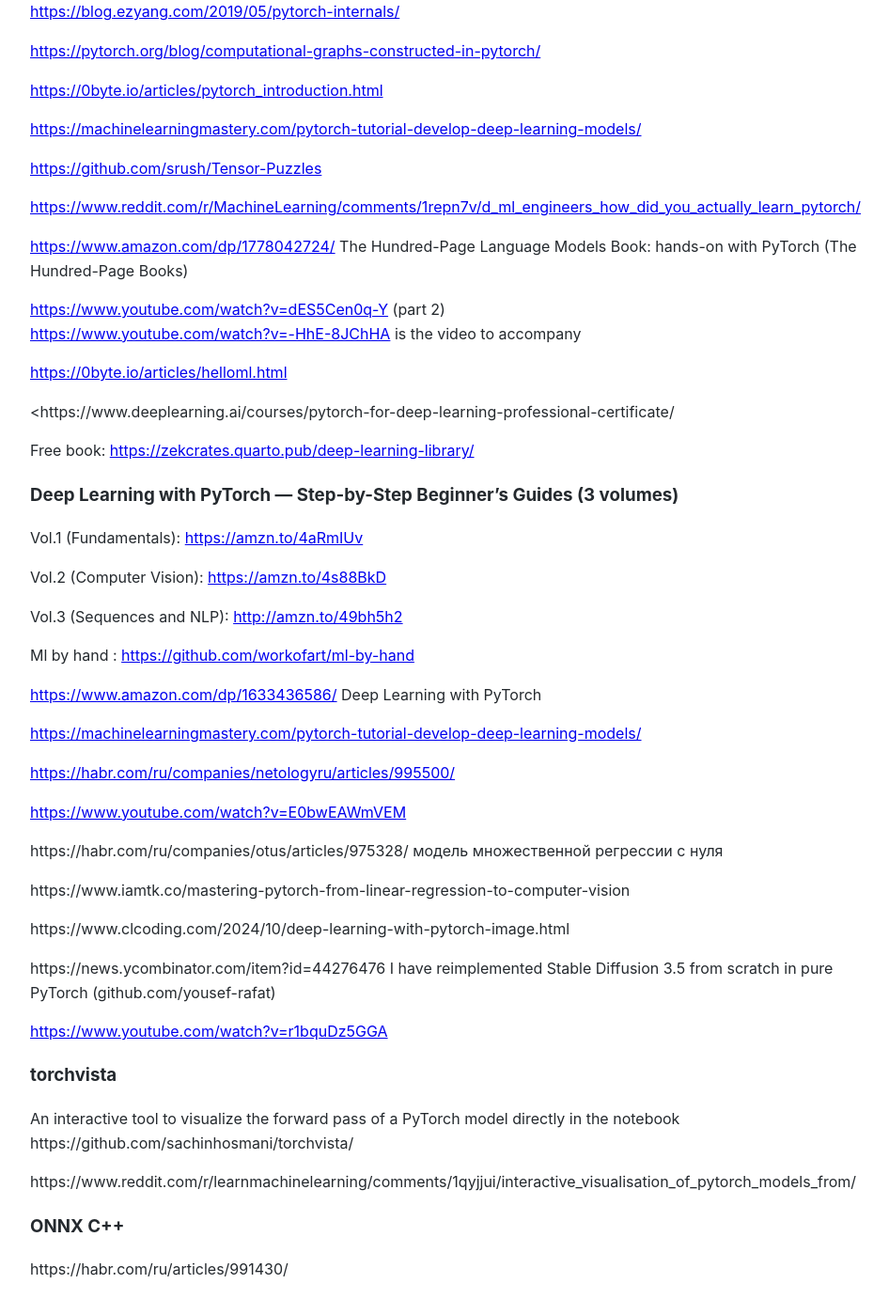
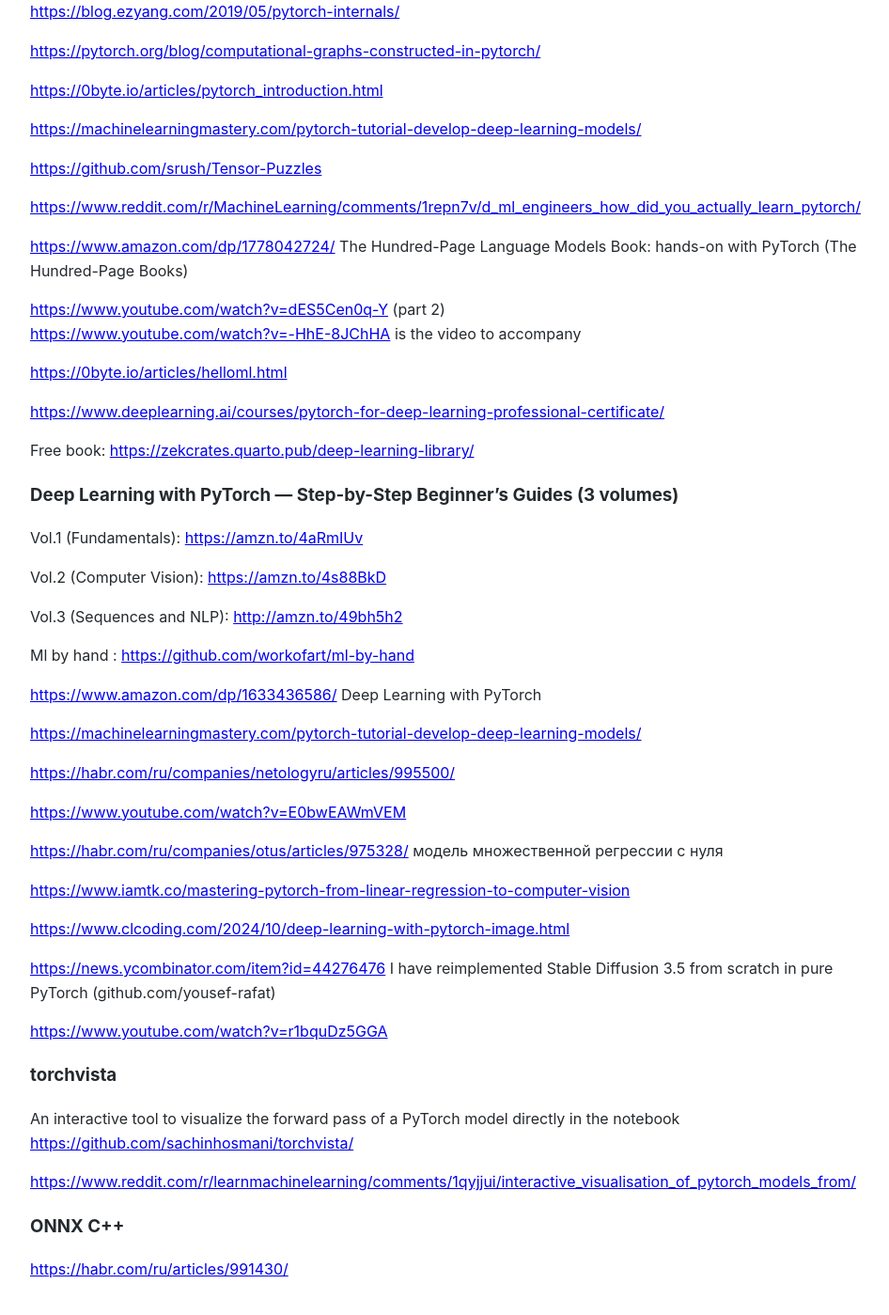
Before and after one commit to Michael-Lubinsky/michael-lubinsky.github.com, a Jekyll site: the page built from ml/pytorch.md, in a window 1280 px wide and 1400 px high, scrolled down 14795 px. Shown: the whole window at 94% size, without its empty margins (158-1104 px from the left). Built offline with Jekyll 4.4.1, drawn with Linux system fonts in a browser that asks for light colours; our own code applies the rules of GitHub Pages for plain Markdown files; some of the changed lines change nothing that is shown.

Commit message:
Update pytorch.md

```diff
--- a/ml/pytorch.md
+++ b/ml/pytorch.md
@@ -770,7 +770,7 @@
 
 <https://0byte.io/articles/helloml.html>
 
-<https://www.deeplearning.ai/courses/pytorch-for-deep-learning-professional-certificate/
+<https://www.deeplearning.ai/courses/pytorch-for-deep-learning-professional-certificate/>
 
 Free book: <https://zekcrates.quarto.pub/deep-learning-library/>
 
@@ -793,23 +793,23 @@
 
 <https://www.youtube.com/watch?v=E0bwEAWmVEM>
 
-https://habr.com/ru/companies/otus/articles/975328/ модель множественной регрессии с нуля
+<https://habr.com/ru/companies/otus/articles/975328/> модель множественной регрессии с нуля
 
-https://www.iamtk.co/mastering-pytorch-from-linear-regression-to-computer-vision
+<https://www.iamtk.co/mastering-pytorch-from-linear-regression-to-computer-vision>
 
-https://www.clcoding.com/2024/10/deep-learning-with-pytorch-image.html
+<https://www.clcoding.com/2024/10/deep-learning-with-pytorch-image.html>
 
-https://news.ycombinator.com/item?id=44276476 I have reimplemented Stable Diffusion 3.5 from scratch in pure PyTorch (github.com/yousef-rafat)
+<https://news.ycombinator.com/item?id=44276476> I have reimplemented Stable Diffusion 3.5 from scratch in pure PyTorch (github.com/yousef-rafat)
 
 <https://www.youtube.com/watch?v=r1bquDz5GGA>
 
 ### torchvista
 
 An interactive tool to visualize the forward pass of a PyTorch model directly in the notebook
-https://github.com/sachinhosmani/torchvista/
+<https://github.com/sachinhosmani/torchvista/>
 
-https://www.reddit.com/r/learnmachinelearning/comments/1qyjjui/interactive_visualisation_of_pytorch_models_from/
+<https://www.reddit.com/r/learnmachinelearning/comments/1qyjjui/interactive_visualisation_of_pytorch_models_from/>
 
 ### ONNX C++
 
-https://habr.com/ru/articles/991430/
+<https://habr.com/ru/articles/991430/>
```
